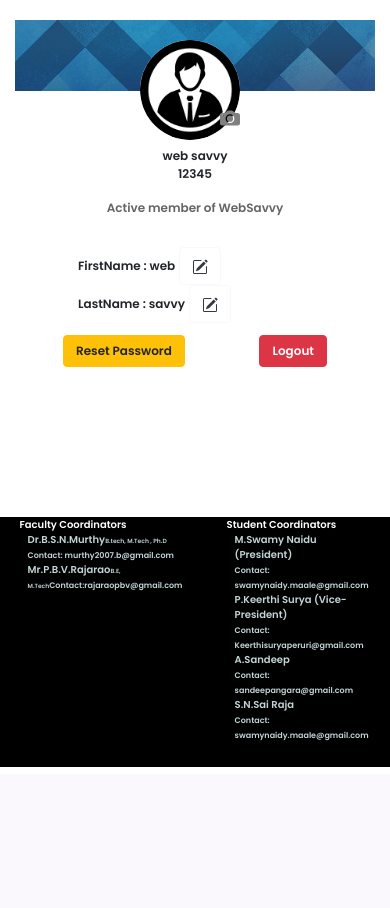
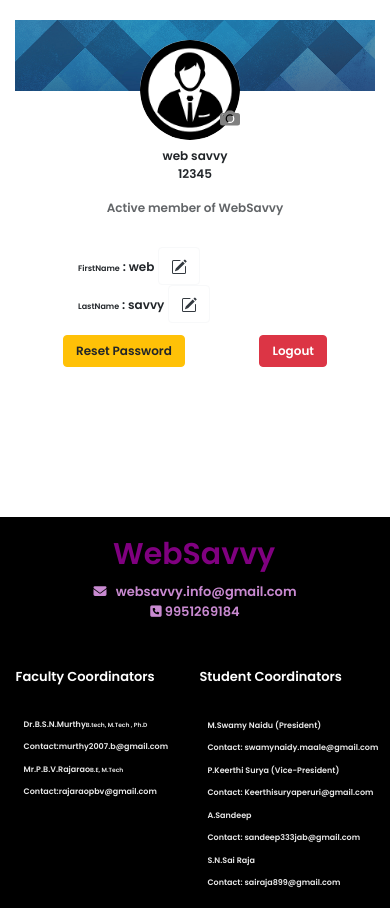
Before and after one commit to SAIRAJA116/websavvy, a Django app: page /myaccount/ in a window 390 px wide. Shown: the part 70-978 px from the top of the page. Before the commit the page ends 837 px from the top, so only its background shows below. Run offline with Django 3.2, Linux system fonts and the light colour scheme; a user stored in the database is signed in; some libraries are stand-ins or nearby versions.

Commit message:
footer student myaccount page

```diff
--- a/App/static/App/css/myaccount.css
+++ b/App/static/App/css/myaccount.css
@@ -47,10 +47,54 @@
     margin-top:-2%;
     font-size: 12px;
 }
+.faculty{
+    margin-left: 15%;
+}
+.student{
+    margin-right: 10%;
+}
+.footer{
+    margin-top: 10px;
+    backdrop-filter: blur(10px);
+  -webkit-backdrop-filter: blur(150px);
+  background-color: black;
+}
+.info{
+    margin-top: 40px;
+}
+.ml-2{
+    font-size: 15px;
+}
+
 
 @media screen and (max-width:991px){
     .imagecontainer{
         margin-top:-20px;
+    }
+    .form-control{
+        float: right;
+    }
+    .faculty{
+        margin-left: 20%;
+    }
+    .student{
+        margin-right: 12%;
+    }
+
+    .info{
+        margin-top: 10px;
+    }
+    .ml-2{
+        font-size: 15px;
+    }
+}
+@media screen and (max-width:751px) {
+
+     .faculty{
+        margin-left: 10%;
+    }
+    .student{
+        margin-right: 6%;
     }
 }
 @media screen and (max-width:568px){
@@ -61,7 +105,30 @@
         margin-top:-10%;
         font-size: 12px;
     }
+    .faculty{
+        margin-left: 8%;
+    }
+    .student{
+        margin-right: 3%;
+    }
+
 }
+@media screen and (max-width:535px) {
+
+    .faculty{
+       margin-left: 4%;
+   }
+   .student{
+       margin-right: 3%;
+   }
+   b{
+       font-size: 8px;
+   }
+   p{
+       font-size: 13px;
+   }
+}
+
 @media screen and (max-width:410px){
     .imagecontainer{
         margin-top:-50px;
--- a/App/templates/App/myAccount.html
+++ b/App/templates/App/myAccount.html
@@ -252,38 +252,58 @@
     <!-- ---------------------------------------------------------------- -->
 
 
-    <footer class="footer" style="background:black; color:rgb(194, 212, 214); height:250px; font-size: 10px;">
+    <footer class="footer" id="footer-info">
 
-        <div class="d-flex justify-content-between " style="margin-top: 15px;">
-            <div style="margin-left: 5%;">
+        <div class="form-row" >
+        <div class="col-lg-4 col-md-12">
+            <center>
+            <div class="info"  style="font-size: 13px;">
+                <ul style=" list-style-type: none;">
+                <li>
+                <a href="{% url 'App:dashboard' %}" class="navbar-brand mb-0 h1" style="color: purple; font-size:30px"; > &nbsp; WebSavvy</a></li>
+                <li>
+                <a href="{% url 'websavvy.info@gmail.com" style="color: rgb(201, 138, 209);"><i class="fa fa-envelope" style="color: rgb(201, 138, 209);"></i> &nbsp; websavvy.info@gmail.com</a></li>
+                <li>
+                <p style="color:rgb(201, 138, 209);""><i class="fa fa-phone-square" style="color: rgb(201, 138, 209);"></i> 9951269184 </p></li></ul>
+        </div></center></div>
+
+        <div class="col-lg-8">
+
+        <div class="d-flex justify-content-between " style="margin-top:30px;">
+
+            <div class="faculty">
 
 
-                <ul class="list-group list-group-flush " style="list-style-type: none; ">
-                    <p style="color:white; margin-bottom: 0px;">Faculty Coordinators</p>
-                    <li class="ml-2">Dr.B.S.N.Murthy<span style="font-size: 8px;"><span style="font-size:6px;">B.tech,
-                                M.Tech , Ph.D</span><br>Contact:
-                            murthy2007.b@gmail.com</span>
+                <ul class="list-group list-group-flush " style="list-style-type: none;  ">
+                    <p style="color:rgb(255, 255, 255); margin-bottom: 0px;">Faculty Coordinators</p><br>
+
+                    <li class="ml-2" style="color:rgb(233, 233, 233);"><b>Dr.B.S.N.Murthy</b><span style="font-size: 8px;color:rgb(233, 233, 233);"><span style="font-size:6px;">B.tech,
+                                M.Tech , Ph.D</span><br>
+                                Contact:murthy2007.b@gmail.com</span>
                     </li>
-                    <li class="ml-2">Mr.P.B.V.Rajarao<span style="font-size: 8px;"><span style="font-size:6px;">B.E,
-                                M.Tech</span>Contact:rajaraopbv@gmail.com </span></li>
+                    <li class="ml-2" style="color:rgb(233, 233, 233);"><b>Mr.P.B.V.Rajarao</b><span style="font-size: 8px;"><span style="font-size:6px;">B.E,
+                                M.Tech</span><br>
+                                Contact:rajaraopbv@gmail.com </span></li>
                 </ul>
             </div>
-            <div style="margin-right: 5%;">
+            <div class="student">
                 <ul style="list-style-type: none; ">
-                    <p style="color:white; margin-bottom: 0px;">Student Coordinators</p>
-                    <li class="ml-2">M.Swamy Naidu (President)<br><span style="font-size: 8px; padding: 0;">Contact:
+                    <p style="color:white;margin-bottom: 1px;">Student Coordinators</p><br>
+                    <li class="ml-2" style="color:rgb(233, 233, 233);"><b>M.Swamy Naidu (President)</b><br><span style="font-size: 8px; padding: 0;">Contact:
                             swamynaidy.maale@gmail.com</span></li>
-                    <li class="ml-2">P.Keerthi Surya (Vice-President)<br><span
+                    <li class="ml-2" style="color:rgb(233, 233, 233);"><b>P.Keerthi Surya (Vice-President)</b><br><span
                             style="font-size: 8px; padding: 0;">Contact:
                             Keerthisuryaperuri@gmail.com</span></li>
-                    <li class="ml-2">A.Sandeep<br><span style="font-size: 8px; padding: 0;">Contact:
-                            sandeepangara@gmail.com</span></li>
-                    <li class="ml-2">S.N.Sai Raja<br><span style="font-size: 8px; padding: 0;">Contact:
-                            swamynaidy.maale@gmail.com</span></li>
+                    <li class="ml-2"style="color:rgb(233, 233, 233);"><b>A.Sandeep</b><br><span style="font-size: 8px; padding: 0;">Contact:
+                            sandeep333jab@gmail.com</span></li>
+                    <li class="ml-2" style="color:rgb(233, 233, 233);"><b>S.N.Sai Raja</b><br><span style="font-size: 8px; padding: 0;">Contact:
+                            sairaja899@gmail.com</span></li>
                 </ul>
             </div>
 
 
+        </div>
+        </div>
         </div>
 
     </footer>
```
Also changed, not shown: db.sqlite3.
